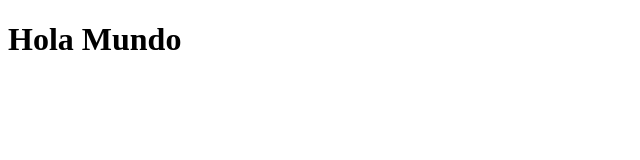
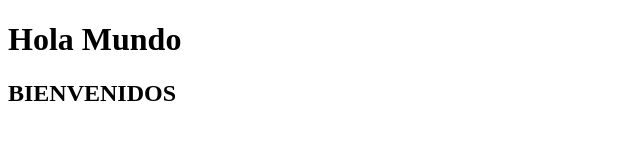
Before and after one commit to DanielaCadillo/prueba2, a plain HTML site: page index.html in a window 1280 px wide. Shown: the whole page, without its empty margins (0-640 px from the left). Drawn offline with Linux system fonts and the light colour scheme.

Commit message:
Se un saludo de bienvennida

```diff
--- a/index.html
+++ b/index.html
@@ -7,5 +7,6 @@
 </head>
 <body>
     <h1>Hola Mundo</h1>
+    <h2> BIENVENIDOS</h2>
 </body>
 </html>
```
